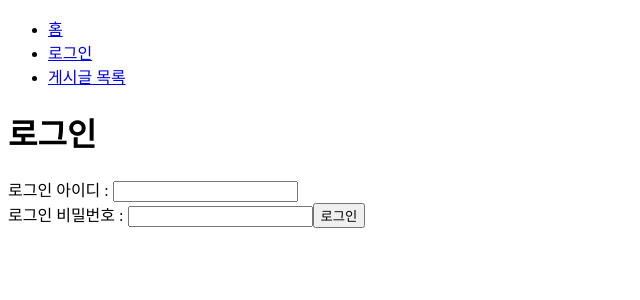
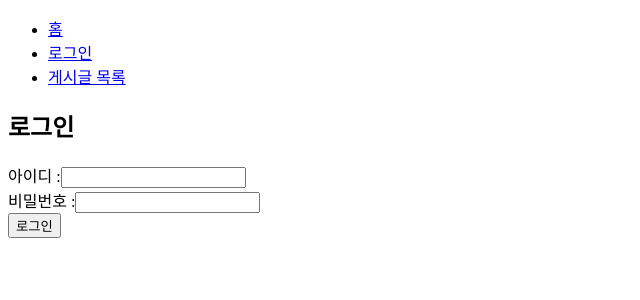
Before and after one commit to kimhyeji/rest_api_2509, a React (Vite) app in the folder frontapp/: page /auth/login in a window 1280 px wide. Shown: the top 300 px of the page, without its empty margins (0-640 px from the left). Built offline with nearby package versions, Linux system fonts and the light colour scheme.

Commit message:
react view

```diff
--- a/frontapp/src/pages/ArticleList.jsx
+++ b/frontapp/src/pages/ArticleList.jsx
@@ -14,16 +14,28 @@ function ArticleList() {
 
     return (
         <>
-            <ul>
-                {articleList.map((article) => (
-                    <li key={article.id}>
-                        <span>{article.id}</span>
-                        <span>{article.subject}</span>
-                        <span>{article.content}</span>
-                        <span>{article.author}</span>
-                    </li>
-                ))}
-            </ul>
+            <h2>게시글 목록</h2>
+
+            <table border="1">
+                <thead>
+                    <tr>
+                        <th>ID</th>
+                        <th>Subject</th>
+                        <th>Content</th>
+                        <th>Author</th>
+                    </tr>
+                </thead>
+                <tbody>
+                    {articleList.map((article) => (
+                        <tr key={article.id}>
+                            <td>{article.id}</td>
+                            <td>{article.subject}</td>
+                            <td>{article.content}</td>
+                            <td>{article.author}</td>
+                        </tr>
+                    ))}
+                </tbody>
+            </table>
         </>
     )
 }
--- a/frontapp/src/pages/Login.jsx
+++ b/frontapp/src/pages/Login.jsx
@@ -1,18 +1,21 @@
 function Login() {
     return (
         <>
-            <h1>로그인</h1>
-            <form action="">
-                <label>
-                    <span>로그인 아이디 : </span>
-                    <input type="text" />
-                </label>
-                <br />
-                <label>
-                    <span>로그인 비밀번호 : </span>
-                    <input type="password" />
-                </label>
-                <button>로그인</button>
+            <h2>로그인</h2>
+
+            <form action="/login" method="POST">
+                <div>
+                    <label for="username">아이디 :</label>
+                    <input type="text" id="username" name="username" required />
+                </div>
+
+                <div>
+                    <label for="password">비밀번호 :</label>
+                    <input type="password" id="password" name="password" required />
+                </div>
+                <div>
+                    <button type="submit">로그인</button>
+                </div>
             </form>
         </>
     )
```
Also changed, not shown: 1 other file (tests, documents, lock files or other folders).
